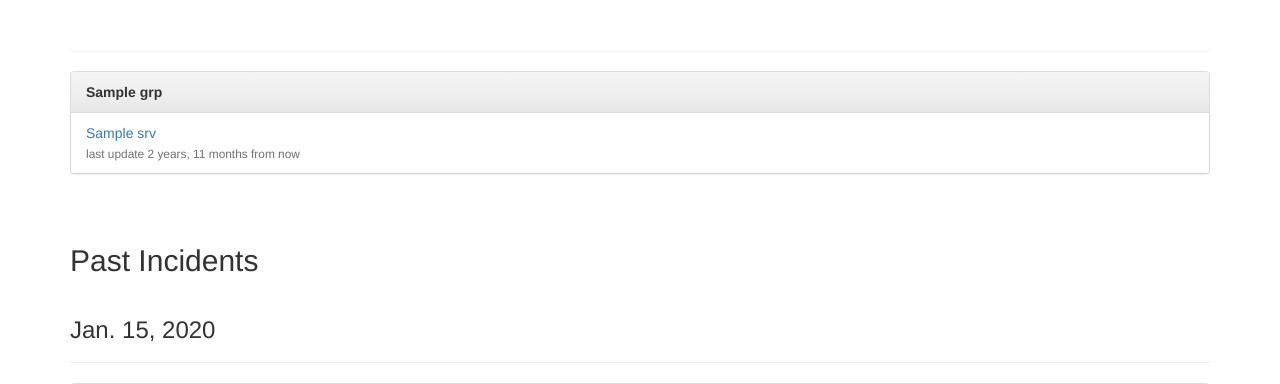
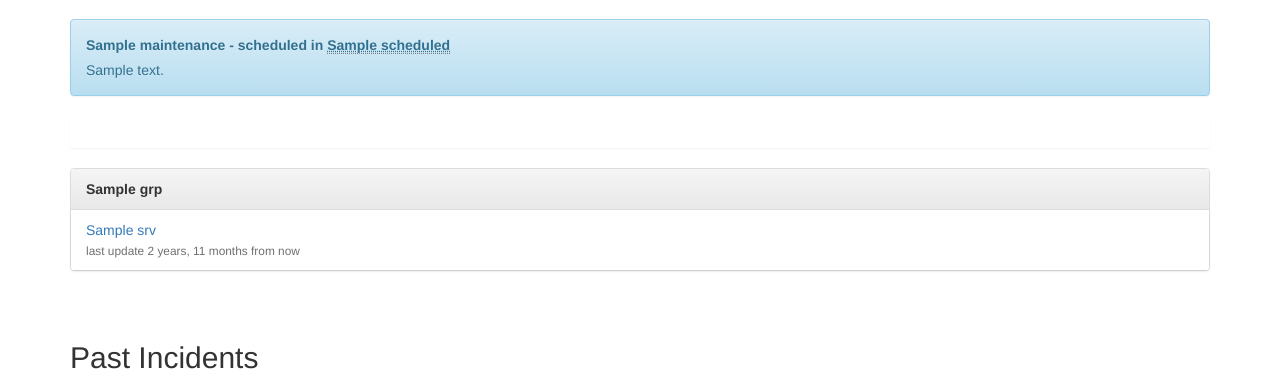
Before and after one commit to edigiacomo/django-statusboard, a Django app: template statusboard/templates/statusboard/index.html in a window 1280 px wide. Shown: the part 51-435 px from the top of the page. Run offline with Django 3.2, Linux system fonts and the light colour scheme; the template is opened without the code that fills it: most values are stand-ins (such as "Sample title", 1, 10 or a date in 2020); parts of the project's set-up code (start-up, migrations or seed data) failed here and were passed over; some libraries are stand-ins or nearby versions.

Commit message:
Maintenance in index

```diff
--- a/statusboard/templates/statusboard/index.html
+++ b/statusboard/templates/statusboard/index.html
@@ -5,6 +5,14 @@
 
 {% block content %}
 <div class="container">
+    {% for m in maintenances %}
+    <div class="alert alert-info" role="alert">
+        <p><strong>{{ m.name }} - scheduled in <abbr title="{{ m.scheduled|date:"r" }}">{{ m.scheduled|naturaltime }}</abbr></strong></p>
+        <p>
+            {{ m.description }}
+        </p>
+    </div>
+    {% endfor %}
     {% if worst_status != None %}
     <div class="alert alert-{{ worst_status|service_status_class:"" }}" role="alert">
         {{ worst_status|service_status_summary_text:"" }}
--- a/statusboard/views.py
+++ b/statusboard/views.py
@@ -7,6 +7,7 @@ from django.views.generic.edit import CreateView
 from django.views.generic.edit import UpdateView
 from django.views.generic.edit import DeleteView
 from django.db import transaction
+from django.utils import timezone
 from django.contrib.auth.decorators import permission_required
 from django.contrib.auth.mixins import PermissionRequiredMixin
 
@@ -14,7 +15,7 @@ from rest_framework import viewsets
 from rest_framework import permissions
 from rest_framework import versioning
 
-from .models import Service, ServiceGroup, Incident, IncidentUpdate
+from .models import Service, ServiceGroup, Incident, IncidentUpdate, Maintenance
 from .serializers import ServiceSerializer, ServiceGroupSerializer, IncidentSerializer, IncidentUpdateSerializer
 from .forms import IncidentForm, IncidentUpdateFormSet, ServiceGroupForm, ServiceForm
 
@@ -25,6 +26,7 @@ def index(request):
         "statusgroups": ServiceGroup.objects.annotate(services_count=Count('service')).filter(services_count__gt=0),
         "worst_status": Service.objects.worst_status(),
         "incidents": Incident.objects.occurred_in_last_n_days(7).order_by('-modified'),
+        "maintenances": Maintenance.objects.filter(scheduled__gt=timezone.now()).order_by('-scheduled'),
     })
 
 
```
